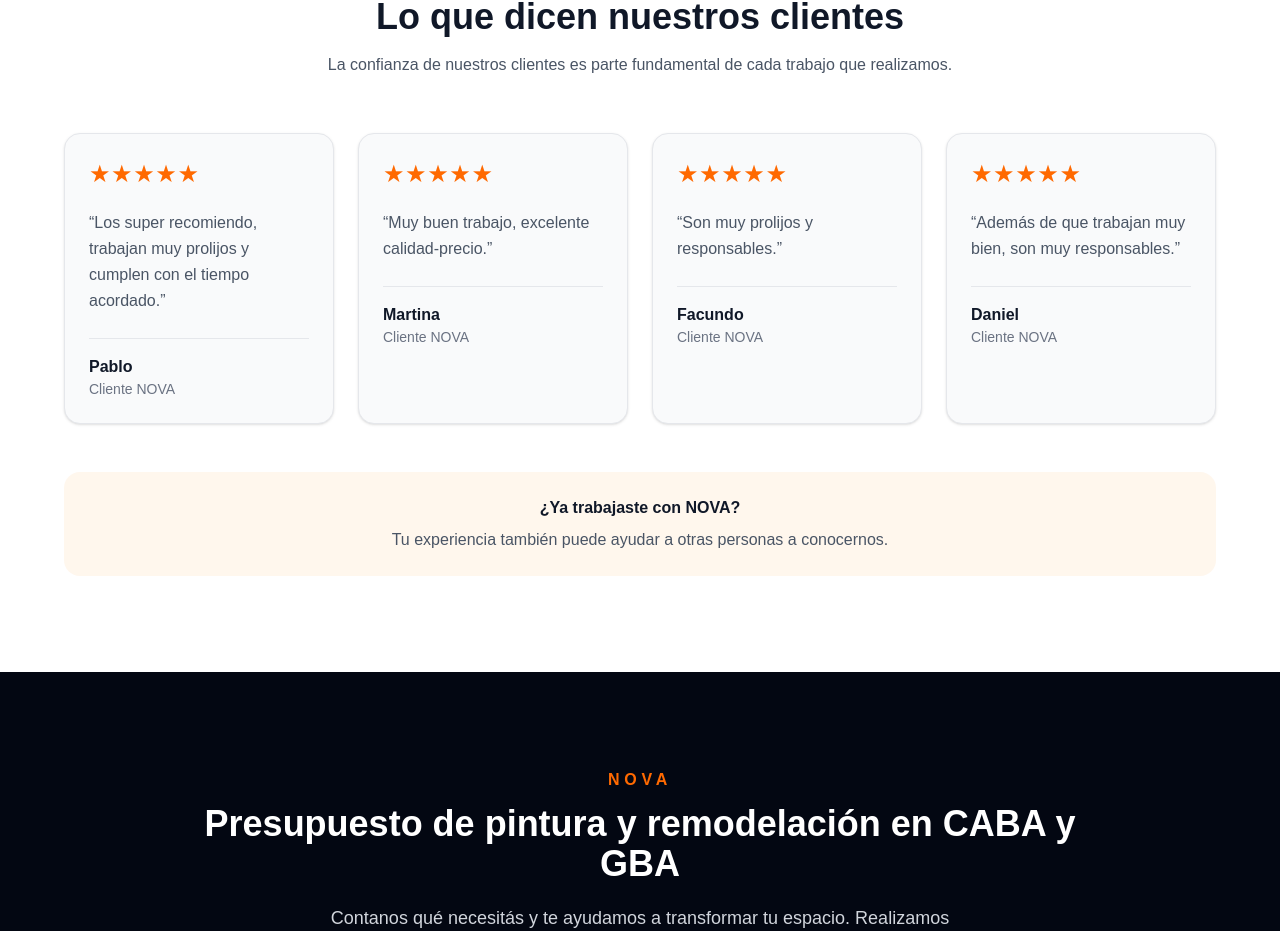
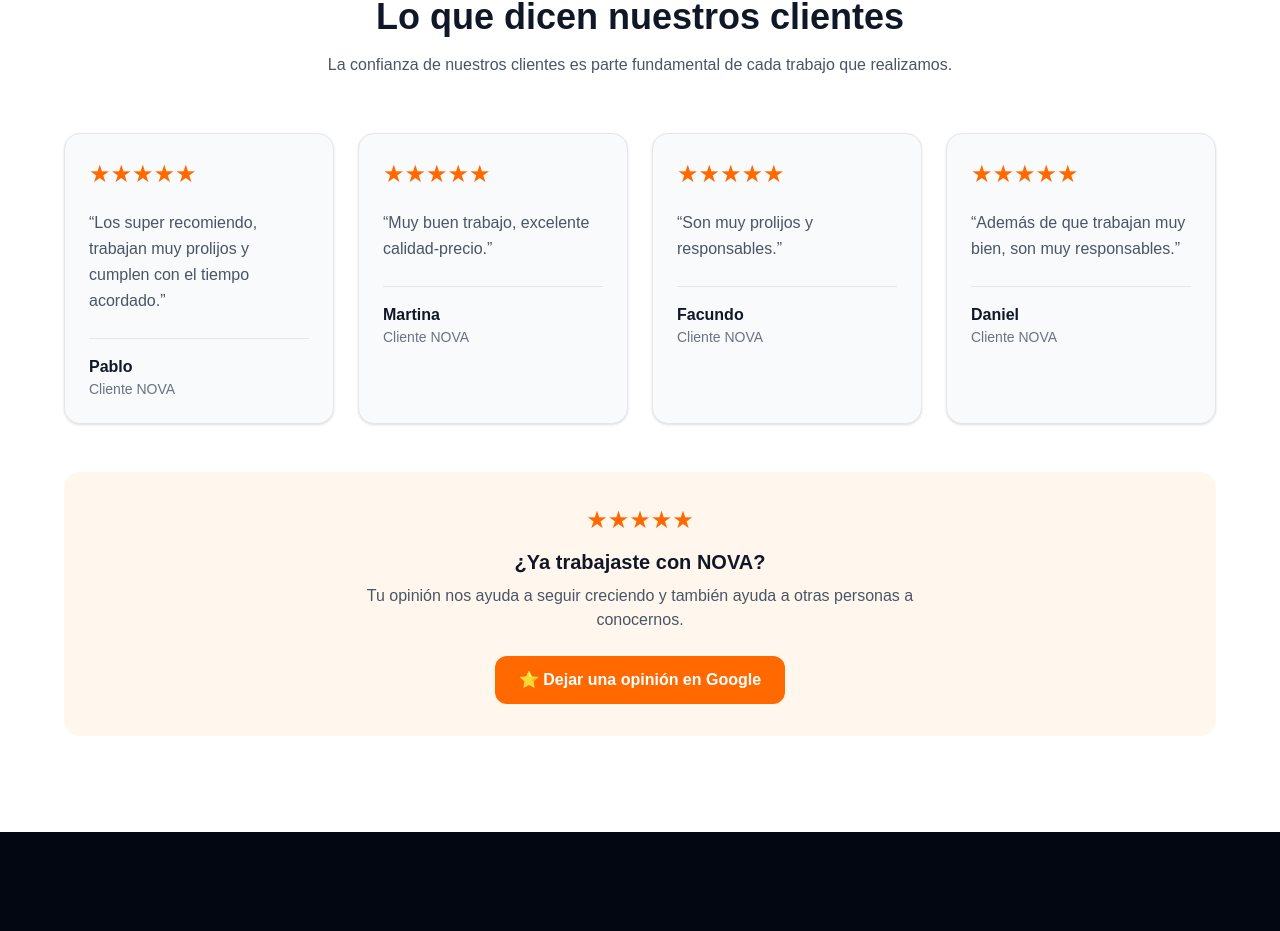
Before and after one commit to Nova-pinturas/nova-web, a Next.js app: page / in a window 1280 px wide. Shown: the part 2821-3752 px from the top of the page. Built offline with nearby package versions, Linux system fonts and the light colour scheme.

Commit message:
Agrega boton para dejar opiniones en Google

```diff
--- a/components/Testimonials.tsx
+++ b/components/Testimonials.tsx
@@ -25,9 +25,11 @@ export default function Testimonials() {
   return (
     <section id="testimonios" className="bg-white px-6 py-24">
       <div className="mx-auto max-w-6xl">
+
+        {/* Encabezado */}
         <div className="mb-14 text-center">
           <p className="mb-3 font-semibold uppercase tracking-[0.3em] text-orange-500">
-            OPINIONES REALES
+            NOVA
           </p>
 
           <h2 className="text-4xl font-bold text-gray-900">
@@ -40,13 +42,14 @@ export default function Testimonials() {
           </p>
         </div>
 
+        {/* Opiniones */}
         <div className="grid gap-6 md:grid-cols-2 lg:grid-cols-4">
           {testimonios.map((testimonio) => (
             <div
               key={testimonio.nombre}
               className="rounded-2xl border border-gray-200 bg-gray-50 p-6 shadow-sm transition duration-300 hover:-translate-y-1 hover:shadow-lg"
             >
-              <div className="mb-5 text-2xl tracking-wide text-orange-500">
+              <div className="mb-5 text-2xl text-orange-500">
                 ★★★★★
               </div>
 
@@ -55,7 +58,7 @@ export default function Testimonials() {
               </p>
 
               <div className="mt-6 border-t border-gray-200 pt-4">
-                <p className="font-semibold text-gray-900">
+                <p className="font-bold text-gray-900">
                   {testimonio.nombre}
                 </p>
 
@@ -67,15 +70,31 @@ export default function Testimonials() {
           ))}
         </div>
 
-        <div className="mt-12 rounded-2xl bg-orange-50 p-6 text-center">
-          <p className="font-semibold text-gray-900">
+        {/* Invitación a dejar una opinión */}
+        <div className="mt-12 rounded-2xl bg-orange-50 p-8 text-center">
+          <div className="mb-3 text-2xl text-orange-500">
+            ★★★★★
+          </div>
+
+          <p className="text-xl font-bold text-gray-900">
             ¿Ya trabajaste con NOVA?
           </p>
 
-          <p className="mt-2 text-gray-600">
-            Tu experiencia también puede ayudar a otras personas a conocernos.
+          <p className="mx-auto mt-2 max-w-xl text-gray-600">
+            Tu opinión nos ayuda a seguir creciendo y también ayuda a otras
+            personas a conocernos.
           </p>
+
+          <a
+            href="https://maps.app.goo.gl/ggfQCaLv8X52EB5t8?g_st=am"
+            target="_blank"
+            rel="noopener noreferrer"
+            className="mt-6 inline-block rounded-xl bg-orange-500 px-6 py-3 font-semibold text-white transition duration-300 hover:bg-orange-600 hover:shadow-lg"
+          >
+            ⭐ Dejar una opinión en Google
+          </a>
         </div>
+
       </div>
     </section>
   );
```
